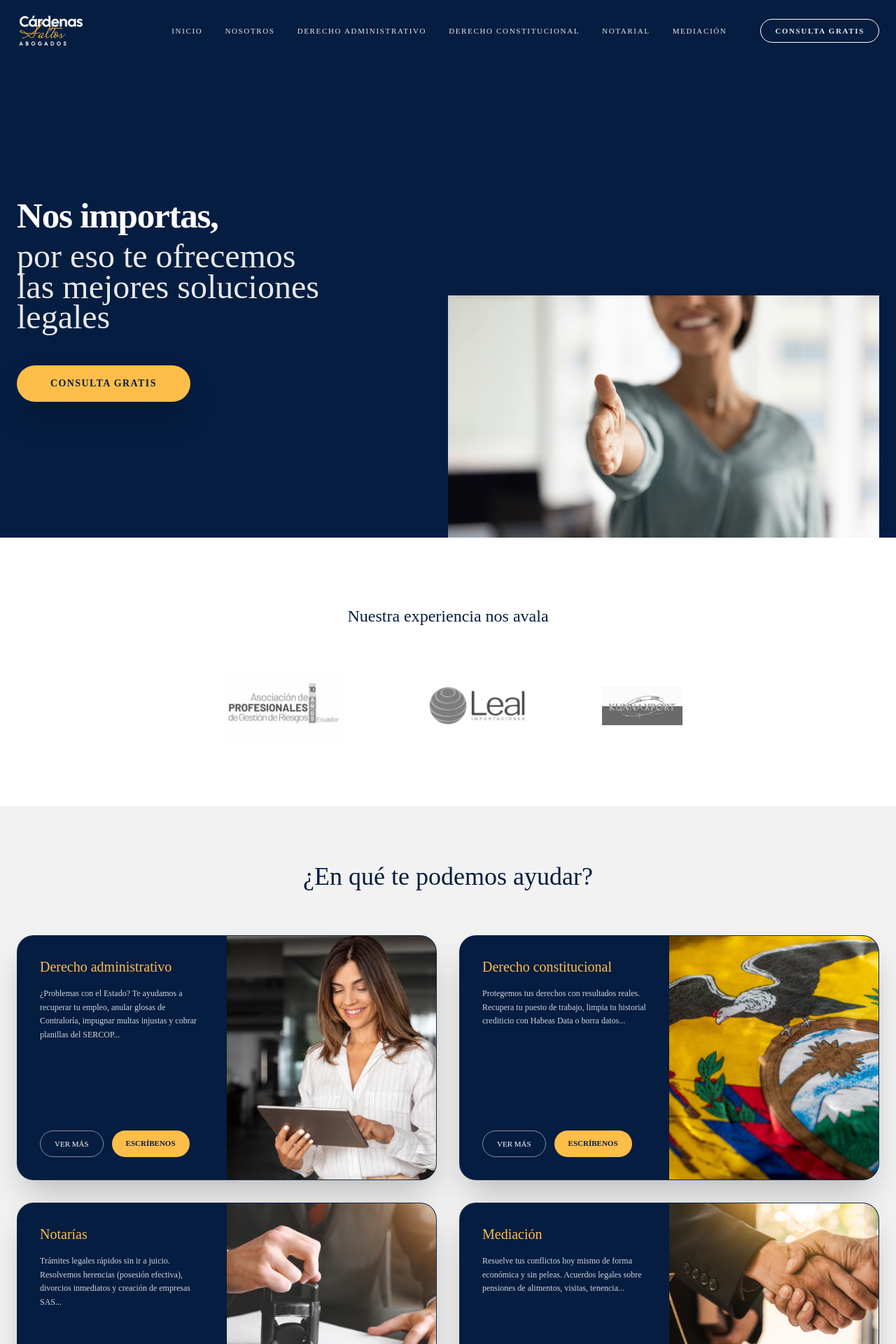
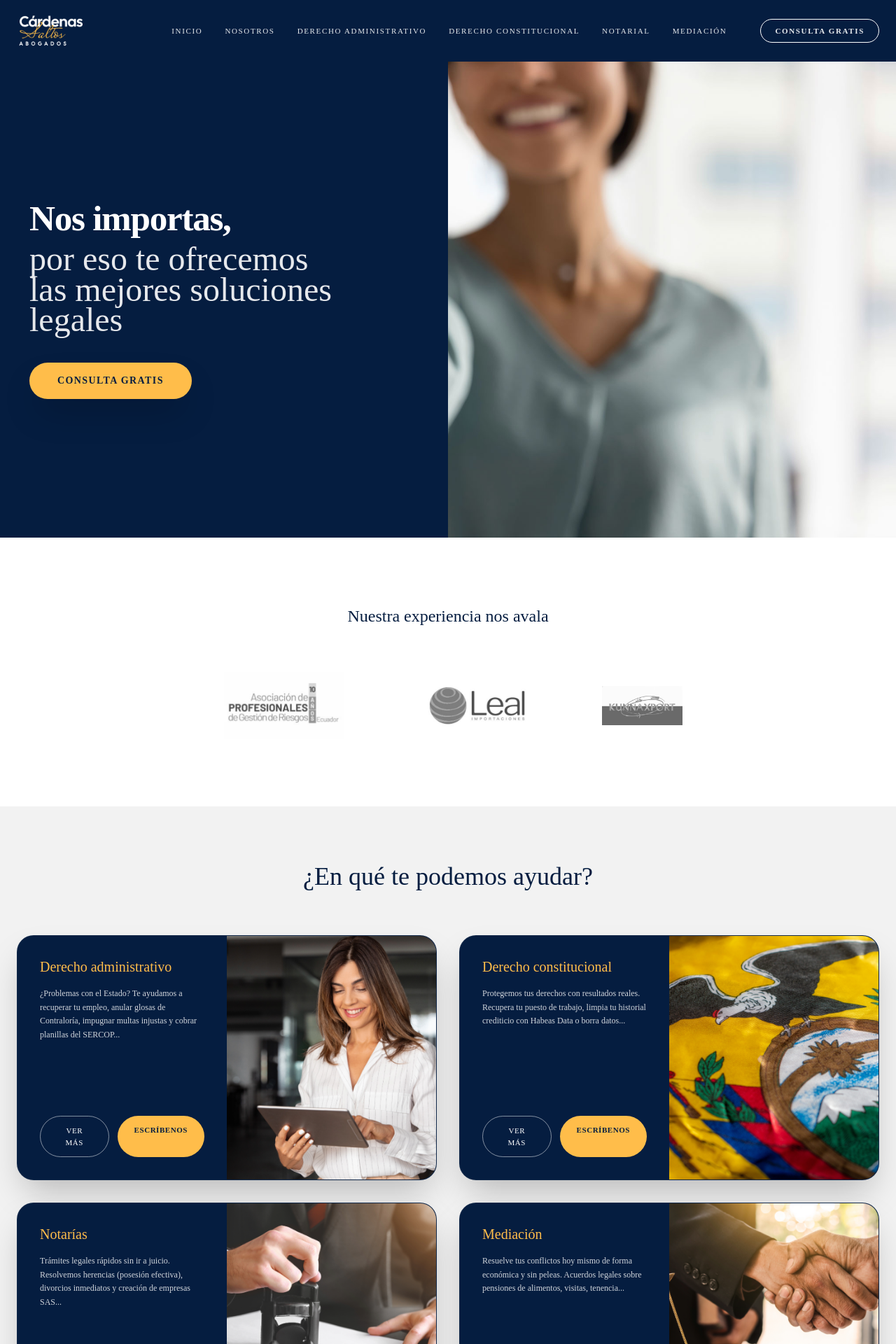
Before and after one commit to DevCardenasS/web-cardenas-saltos, a Next.js app: page / in a window 1280 px wide. Shown: the top 1920 px of the page at 70% size. Built offline with nearby package versions, Linux system fonts and the light colour scheme.

Commit message:
Update index.js

```diff
--- a/pages/index.js
+++ b/pages/index.js
@@ -10,16 +10,16 @@ export default function Home() {
         <title>Cárdenas Saltos | Inicio</title>
       </Head>
 
-      {/* HERO SECTION - ESTRUCTURA DE REFERENCIA */}
-      <section className="w-full bg-[#051d40] min-h-[600px] md:min-h-[85vh] flex items-stretch overflow-hidden">
-        <div className="max-w-7xl mx-auto w-full grid grid-cols-1 md:grid-cols-2 items-center px-6">
+      {/* HERO SECTION - ESTRUCTURA 2 COLUMNAS PURA */}
+      <section className="w-full bg-[#051d40] flex flex-col md:flex-row items-stretch min-h-[600px] md:h-[85vh] overflow-hidden">
 
-          {/* COLUMNA IZQUIERDA: TEXTO */}
-          <div className="py-16 md:py-24 z-20 flex flex-col justify-center h-full">
-            <h1 className="text-white text-left">
+        {/* COLUMNA IZQUIERDA: TEXTO (50%) */}
+        <div className="w-full md:w-1/2 flex items-center justify-center md:justify-end px-6 md:pr-12 py-16">
+          <div className="max-w-[550px] w-full text-left">
+            <h1 className="text-white">
               <span
-                className="block font-black tracking-tight mb-[0.7rem]"
-                style={{ fontSize: '3.2rem', lineHeight: '1' }}
+                className="block font-black tracking-tight"
+                style={{ fontSize: '3.2rem', marginBottom: '0.7rem', lineHeight: '1' }}
               >
                 Nos importas,
               </span>
@@ -32,26 +32,26 @@ export default function Home() {
                 legales
               </span>
             </h1>
-            <div className="mt-12">
+            <div className="mt-10">
               <a href={`https://wa.me/${phoneNumber}`}
-                 className="inline-block bg-[#ffbd4a] text-[#051d40] px-12 py-4 rounded-full font-bold text-sm uppercase tracking-widest hover:scale-105 transition-transform shadow-2xl">
+                 className="inline-block bg-[#ffbd4a] text-[#051d40] px-10 py-4 rounded-full font-bold text-sm uppercase tracking-widest hover:scale-105 transition-transform shadow-2xl">
                 Consulta gratis
               </a>
             </div>
           </div>
+        </div>
 
-          {/* COLUMNA DERECHA: IMAGEN (Alineada al fondo para eliminar aire azul) */}
-          <div className="h-full w-full flex items-end justify-end self-end relative min-h-[400px] md:min-h-full">
-            <img
-                src="/home/Cardenas-Saltos-Hero.jpg"
-                alt="Abogada Cárdenas Saltos"
-                className="w-full h-full object-contain object-right-bottom"
-            />
-          </div>
+        {/* COLUMNA DERECHA: FOTO QUE LLENA EL ESPACIO (50%) */}
+        <div className="w-full md:w-1/2 relative bg-[#051d40]">
+          <img
+              src="/home/Cardenas-Saltos-Hero.jpg"
+              alt="Abogada Cárdenas Saltos"
+              className="w-full h-full object-cover object-bottom md:object-right-bottom"
+          />
         </div>
       </section>
 
-      {/* SECCIÓN EXPERIENCIA - RUTAS CORREGIDAS */}
+      {/* SECCIÓN EXPERIENCIA - RUTAS JPG ACTUALIZADAS */}
       <section className="w-full py-24 px-6 bg-white text-center">
         <h2 className="text-2xl font-medium text-[#051d40] mb-16">Nuestra experiencia nos avala</h2>
         <div className="max-w-6xl mx-auto flex flex-wrap justify-center items-center gap-16 md:gap-24 grayscale opacity-70">
@@ -73,7 +73,7 @@ export default function Home() {
         </div>
       </section>
 
-      {/* SECCIÓN SERVICIOS - TÍTULOS AMARILLOS Y ORDEN FOTO-TEXTO EN MÓVIL */}
+      {/* SECCIÓN SERVICIOS - TÍTULOS AMARILLOS - BOTONES MEDIANOS */}
       <section className="w-full py-20 px-6 bg-[#f2f2f2]">
         <h2 className="text-center text-4xl font-medium text-[#051d40] mb-16">¿En qué te podemos ayudar?</h2>
         <div className="max-w-7xl mx-auto grid md:grid-cols-2 gap-8">
@@ -124,22 +124,22 @@ export default function Home() {
 function ServiceCard({ title, desc, img, phoneNumber }) {
   return (
     <div className="bg-[#051d40] rounded-3xl overflow-hidden flex flex-col md:flex-row min-h-[350px] shadow-2xl group border border-white/5">
-      {/* IMAGEN: Primero en móvil */}
+      {/* IMAGEN PRIMERO EN MÓVIL */}
       <div className="md:w-1/2 h-64 md:h-auto overflow-hidden bg-[#051d40] order-first md:order-last">
         <img src={img} alt={title} className="w-full h-full object-cover group-hover:scale-105 transition-transform duration-500" />
       </div>
-      {/* TEXTO Y BOTONES */}
       <div className="p-8 md:w-1/2 text-white flex flex-col justify-between order-last md:order-first">
         <div>
           <h3 className="text-xl font-medium mb-4 leading-tight text-[#ffbd4a]">{title}</h3>
           <p className="text-[12px] text-gray-300 leading-relaxed mb-8 font-normal">{desc}</p>
         </div>
         <div className="flex flex-col sm:flex-row gap-3">
-          <button className="border border-white/50 text-white px-5 py-2.5 text-[11px] rounded-full font-normal hover:bg-white hover:text-[#051d40] transition w-full sm:w-auto uppercase">
+          {/* BOTONES TAMAÑO EQUILIBRADO */}
+          <button className="border border-white/50 text-white px-6 py-3 text-[11px] rounded-full font-normal hover:bg-white hover:text-[#051d40] transition w-full sm:w-auto uppercase tracking-wider">
             Ver más
           </button>
           <a href={`https://wa.me/${phoneNumber}`}
-             className="bg-[#ffbd4a] text-[#051d40] px-5 py-2.5 text-[11px] rounded-full font-bold hover:bg-white transition text-center w-full sm:w-auto uppercase">
+             className="bg-[#ffbd4a] text-[#051d40] px-6 py-3 text-[11px] rounded-full font-bold hover:bg-white transition text-center w-full sm:w-auto uppercase tracking-wider">
             Escríbenos
           </a>
         </div>
```
